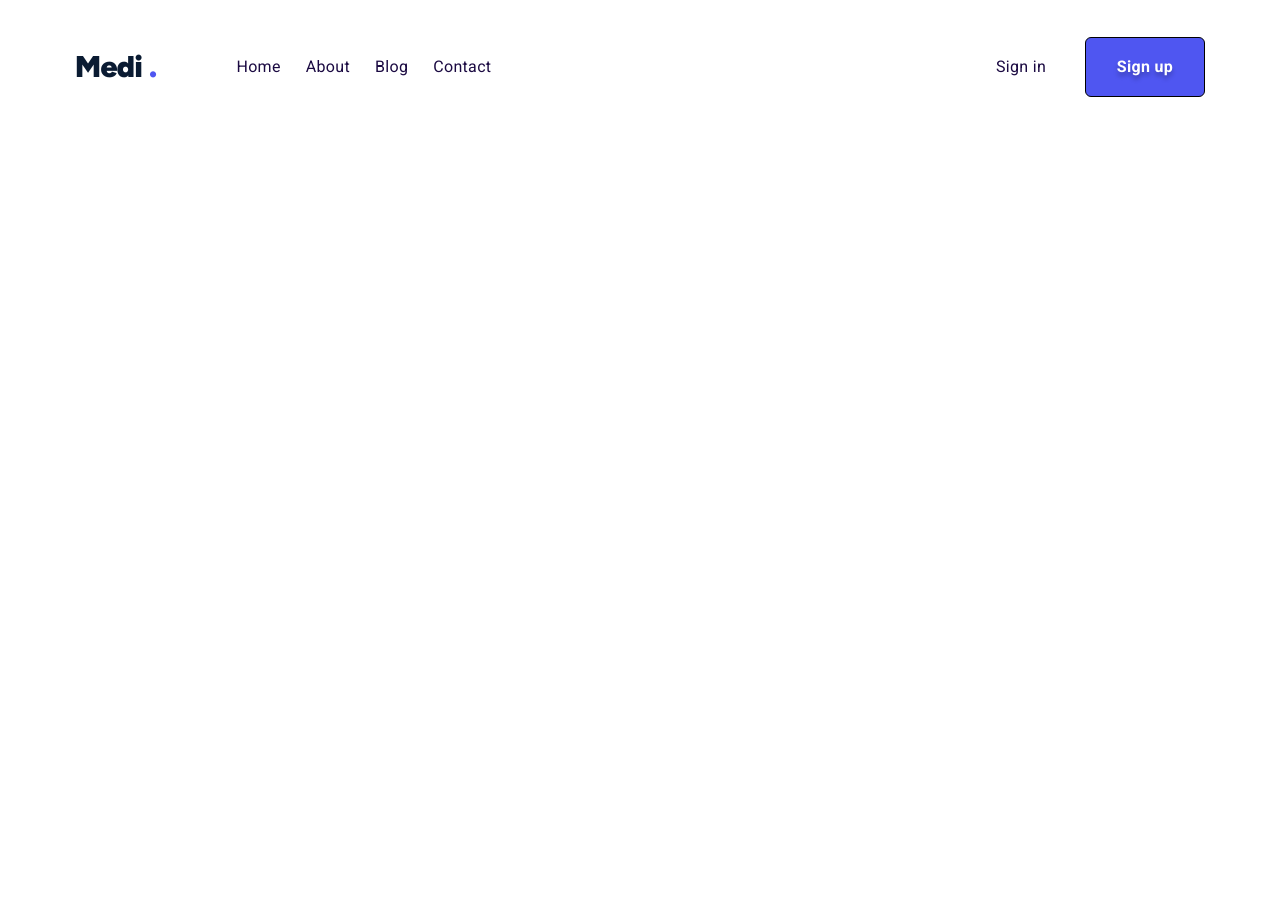
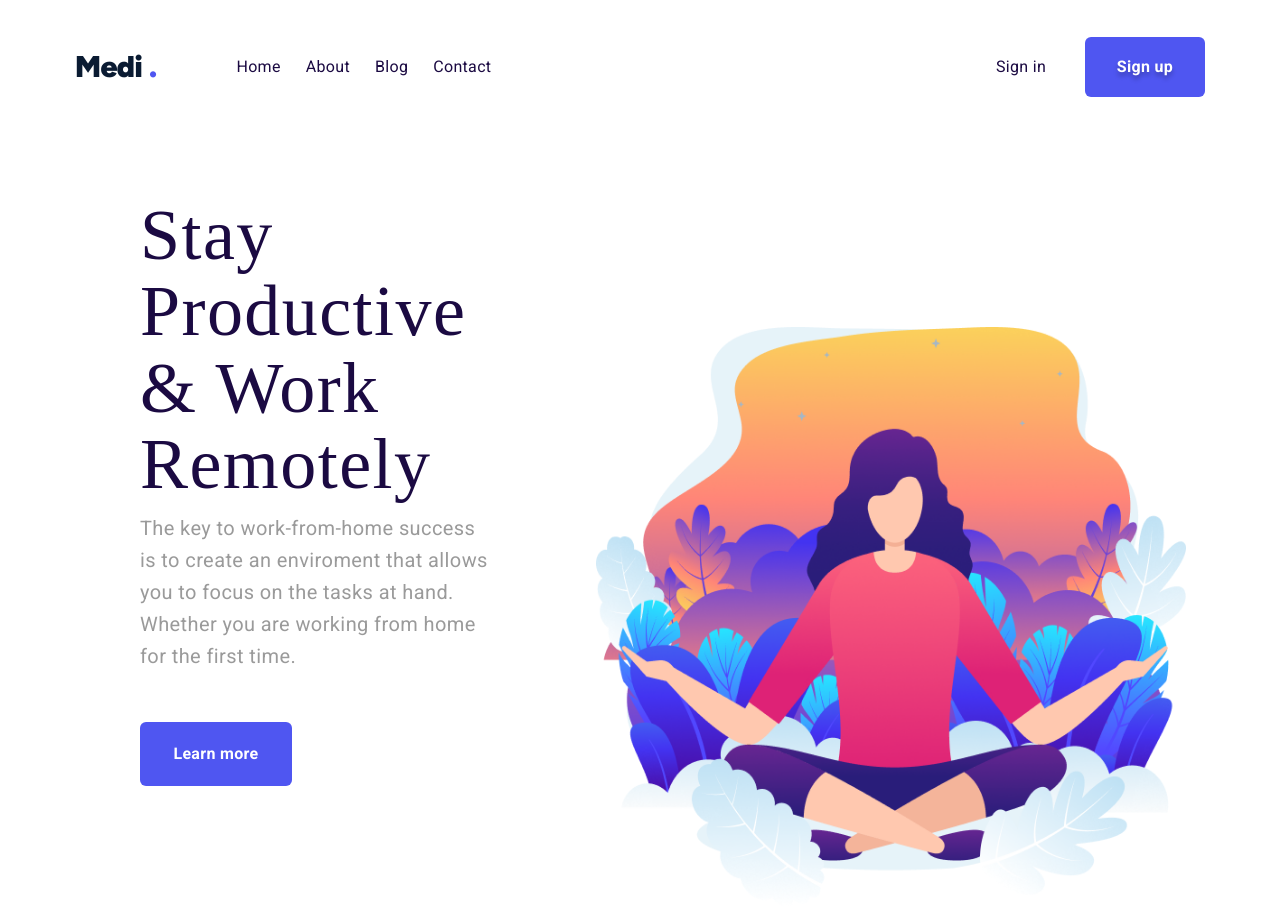
Before and after one commit to MariaDorner/Assignment-3, a plain HTML site: page index.html in a window 1280 px wide. Before the commit the page ends 800 px from the top, so only its background shows below. Drawn offline with Linux system fonts and the light colour scheme; a web font is replaced by a local one.

Commit message:
added main section

```diff
--- a/index.html
+++ b/index.html
@@ -15,6 +15,12 @@
     <link rel="preconnect" href="https://fonts.gstatic.com" crossorigin />
     <link
       href="https://fonts.googleapis.com/css2?family=Roboto:wght@400;700&display=swap"
+      rel="stylesheet"
+    />
+    <link rel="preconnect" href="https://fonts.googleapis.com" />
+    <link rel="preconnect" href="https://fonts.gstatic.com" crossorigin />
+    <link
+      href="https://fonts.googleapis.com/css2?family=Ramaraja&display=swap"
       rel="stylesheet"
     />
     <title>Assingment-3</title>
@@ -44,6 +50,19 @@
         <button class="btn2-nav">Sign up</button>
       </div>
     </header>
-    <main></main>
+    <main class="container-main">
+      <h1 class="title-main">Stay Productive & Work Remotely</h1>
+      <p class="text-main">
+        The key to work-from-home success is to create an enviroment that allows
+        you to focus on the tasks at hand. Whether you are working from home for
+        the first time.
+      </p>
+      <button class="btn-main">Learn more</button>
+      <img
+        class="img-main"
+        src="./pictures/meditating-woman.png"
+        alt="A meditating woman"
+      />
+    </main>
   </body>
 </html>
--- a/style.css
+++ b/style.css
@@ -75,4 +75,60 @@
   text-shadow: 0px 4px 4px rgba(0, 0, 0, 0.25);
   background: #4f56f1;
   border-radius: 6px;
+  border: none;
 }
+
+/*Main*/
+.container-main {
+  margin: 100px 94px 130px 140px;
+  display: grid;
+  grid-template-columns: 1fr 1fr;
+  grid-template-rows: 1fr 0.5fr 0.5fr 0.5fr;
+  align-items: center;
+
+  column-gap: 100px;
+}
+.title-main {
+  margin-bottom: 10px;
+  font-family: "Ramaraja", serif;
+  font-style: normal;
+  font-weight: 400;
+  font-size: 72px;
+  line-height: 1.06;
+  letter-spacing: 0.02em;
+  color: #1b0a42;
+  align-self: end;
+}
+.text-main {
+  font-family: "Roboto";
+  font-style: normal;
+  font-weight: 400;
+  font-size: 20px;
+  line-height: 1.6;
+  letter-spacing: 0.02em;
+  color: #9a9a9a;
+  align-self: start;
+  margin-bottom: 50px;
+}
+.btn-main {
+  width: 152px;
+  height: 64px;
+  font-family: "Roboto";
+  font-style: normal;
+  font-weight: 700;
+  font-size: 16px;
+  line-height: 2;
+  text-align: center;
+  letter-spacing: 0.02em;
+  color: #ffffff;
+  background: #4f56f1;
+  border-radius: 6px;
+  border: none;
+  align-self: start;
+}
+.img-main {
+  width: 590px;
+  height: 580px;
+  grid-column: 2;
+  grid-row: 1 /5;
+}
```
Also changed, not shown: pictures/meditating-woman.png (added).
